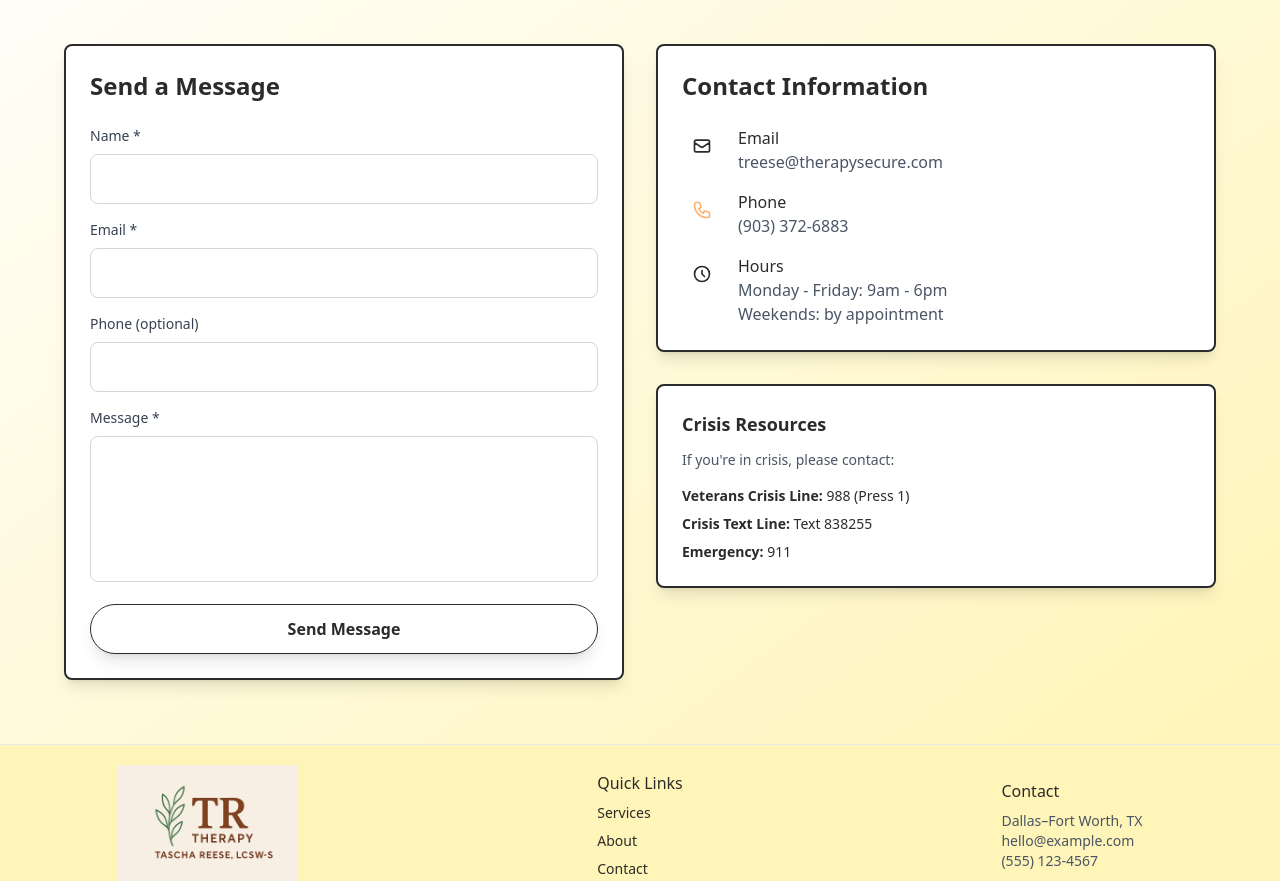
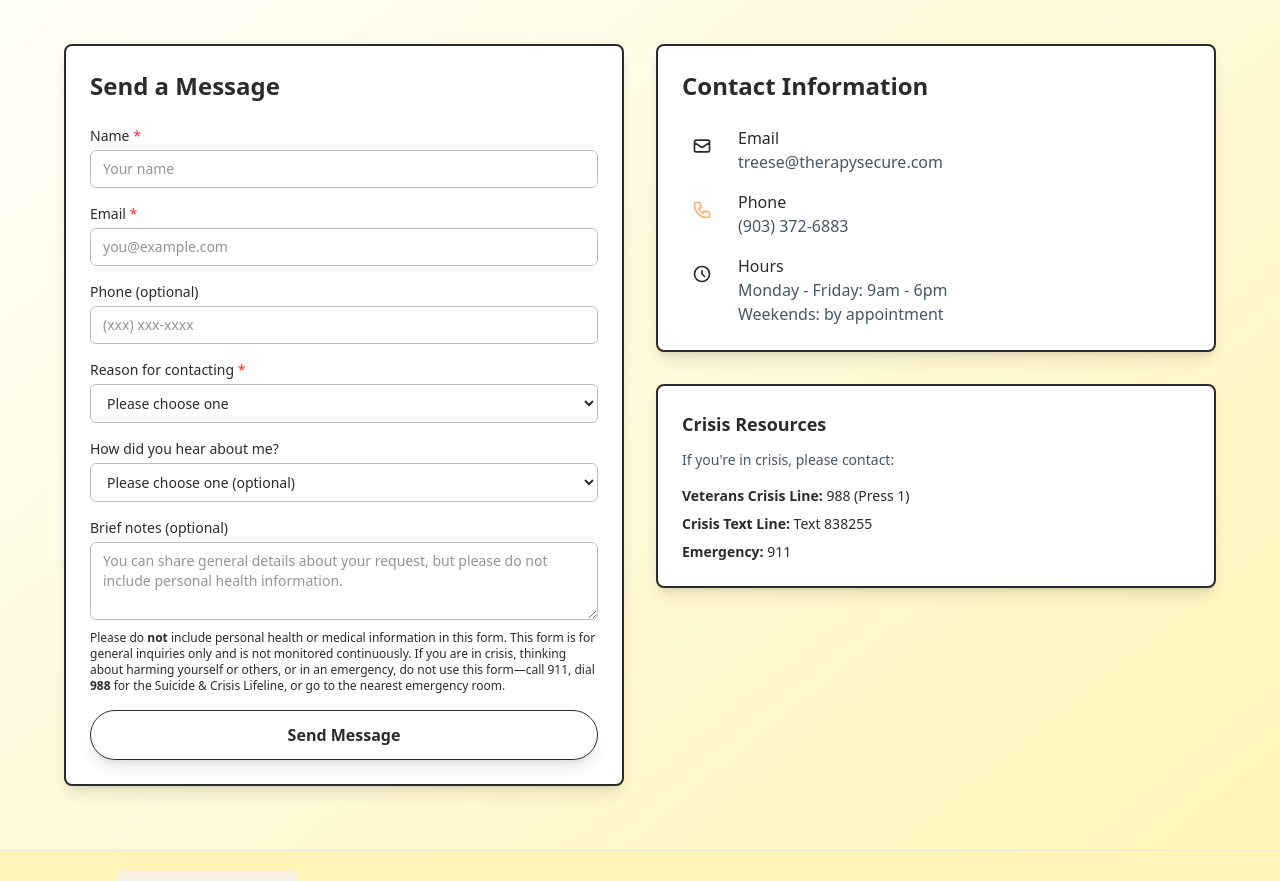
Before and after one commit to PBnJson/taschareesetherapy, a Next.js app: page / in a window 1280 px wide. Shown: the part 5460-6341 px from the top of the page. Built offline with nearby package versions, Linux system fonts and the light colour scheme.

Commit message:
supervision tag line

```diff
--- a/src/app/supervision/page.tsx
+++ b/src/app/supervision/page.tsx
@@ -89,6 +89,13 @@ export default function SupervisionPage() {
               to advance your career as a Licensed Master Social Worker. I
               provide Board Approved clinical supervision to help you achieve
               full clinical licensure (LCSW).
+            </p>
+          </div>
+
+          {/* Stylized Inspirational Text */}
+          <div className="max-w-3xl mx-auto text-center mb-16">
+            <p className="text-3xl md:text-4xl font-serif italic text-navy/80 leading-relaxed">
+              &ldquo;Time to invest in your professional future.&rdquo;
             </p>
           </div>
 
--- a/src/components/ContactSection.tsx
+++ b/src/components/ContactSection.tsx
@@ -76,81 +76,147 @@ export default function ContactSection() {
               </h2>
 
               <form onSubmit={handleSubmit} className="space-y-4">
-                <div>
+                {/* Name */}
+                <div className="space-y-1">
                   <label
                     htmlFor="name"
-                    className="block text-sm font-medium text-gray-700 mb-2"
+                    className="block text-sm font-medium text-fg"
                   >
-                    Name *
+                    Name <span className="text-red-500">*</span>
                   </label>
                   <input
-                    type="text"
                     id="name"
                     name="name"
-                    value={formData.name}
-                    onChange={handleChange}
+                    type="text"
                     required
-                    className="w-full px-4 py-3 border border-gray-300 rounded-lg focus:ring-2 focus:ring-navy focus:border-transparent transition-all"
+                    className="w-full rounded-md border border-fg/30 bg-background px-3 py-2 text-sm text-fg focus:outline-none focus:ring-2 focus:ring-accent"
+                    placeholder="Your name"
                   />
                 </div>
 
-                <div>
+                {/* Email */}
+                <div className="space-y-1">
                   <label
                     htmlFor="email"
-                    className="block text-sm font-medium text-gray-700 mb-2"
+                    className="block text-sm font-medium text-fg"
                   >
-                    Email *
+                    Email <span className="text-red-500">*</span>
                   </label>
                   <input
-                    type="email"
                     id="email"
                     name="email"
-                    value={formData.email}
-                    onChange={handleChange}
+                    type="email"
                     required
-                    className="w-full px-4 py-3 border border-gray-300 rounded-lg focus:ring-2 focus:ring-navy focus:border-transparent transition-all"
+                    className="w-full rounded-md border border-fg/30 bg-background px-3 py-2 text-sm text-fg focus:outline-none focus:ring-2 focus:ring-accent"
+                    placeholder="you@example.com"
                   />
                 </div>
 
-                <div>
+                {/* Phone (optional) */}
+                <div className="space-y-1">
                   <label
                     htmlFor="phone"
-                    className="block text-sm font-medium text-gray-700 mb-2"
+                    className="block text-sm font-medium text-fg"
                   >
                     Phone (optional)
                   </label>
                   <input
-                    type="tel"
                     id="phone"
                     name="phone"
-                    value={formData.phone}
-                    onChange={handleChange}
-                    className="w-full px-4 py-3 border border-gray-300 rounded-lg focus:ring-2 focus:ring-navy focus:border-transparent transition-all"
+                    type="tel"
+                    className="w-full rounded-md border border-fg/30 bg-background px-3 py-2 text-sm text-fg focus:outline-none focus:ring-2 focus:ring-accent"
+                    placeholder="(xxx) xxx-xxxx"
                   />
                 </div>
 
-                <div>
+                {/* Reason for contacting (dropdown) */}
+                <div className="space-y-1">
+                  <label
+                    htmlFor="reason"
+                    className="block text-sm font-medium text-fg"
+                  >
+                    Reason for contacting{" "}
+                    <span className="text-red-500">*</span>
+                  </label>
+                  <select
+                    id="reason"
+                    name="reason"
+                    required
+                    className="w-full rounded-md border border-fg/30 bg-background px-3 py-2 text-sm text-fg focus:outline-none focus:ring-2 focus:ring-accent"
+                    defaultValue=""
+                  >
+                    <option value="" disabled>
+                      Please choose one
+                    </option>
+                    <option value="consult">Schedule a consultation</option>
+                    <option value="general">General question</option>
+                    <option value="speaking">
+                      Speaking engagement / workshop
+                    </option>
+                    <option value="collaboration">
+                      Referral / collaboration
+                    </option>
+                    <option value="other">Other non-urgent request</option>
+                  </select>
+                </div>
+
+                {/* How did you hear about me? (dropdown) */}
+                <div className="space-y-1">
+                  <label
+                    htmlFor="referralSource"
+                    className="block text-sm font-medium text-fg"
+                  >
+                    How did you hear about me?
+                  </label>
+                  <select
+                    id="referralSource"
+                    name="referralSource"
+                    className="w-full rounded-md border border-fg/30 bg-background px-3 py-2 text-sm text-fg focus:outline-none focus:ring-2 focus:ring-accent"
+                    defaultValue=""
+                  >
+                    <option value="" disabled>
+                      Please choose one (optional)
+                    </option>
+                    <option value="google">Google / online search</option>
+                    <option value="friend">Friend or family</option>
+                    <option value="provider">Another provider</option>
+                    <option value="social">Social media</option>
+                    <option value="other">Other</option>
+                  </select>
+                </div>
+
+                {/* Short message with no-PHI warning */}
+                <div className="space-y-1">
                   <label
                     htmlFor="message"
-                    className="block text-sm font-medium text-gray-700 mb-2"
+                    className="block text-sm font-medium text-fg"
                   >
-                    Message *
+                    Brief notes (optional)
                   </label>
                   <textarea
                     id="message"
                     name="message"
-                    value={formData.message}
-                    onChange={handleChange}
-                    required
-                    rows={5}
-                    className="w-full px-4 py-3 border border-gray-300 rounded-lg focus:ring-2 focus:ring-navy focus:border-transparent transition-all resize-none"
+                    rows={3}
+                    className="w-full rounded-md border border-fg/30 bg-background px-3 py-2 text-sm text-fg focus:outline-none focus:ring-2 focus:ring-accent"
+                    placeholder="You can share general details about your request, but please do not include personal health information."
                   />
+                  <p className="text-xs text-muted-foreground">
+                    Please do <span className="font-semibold">not</span> include
+                    personal health or medical information in this form. This
+                    form is for general inquiries only and is not monitored
+                    continuously. If you are in crisis, thinking about harming
+                    yourself or others, or in an emergency, do not use this
+                    form—call 911, dial{" "}
+                    <span className="font-semibold">988</span> for the Suicide
+                    &amp; Crisis Lifeline, or go to the nearest emergency room.
+                  </p>
                 </div>
 
+                {/* Submit button + status messages (your existing code) */}
                 <Button
                   type="submit"
                   disabled={isSubmitting}
-                  className="w-full border-1 border-fg bg-transparent text-fg hover:bg-accent/10"
+                  className="w-full border border-fg bg-transparent text-fg hover:bg-accent/10"
                 >
                   {isSubmitting ? "Sending..." : "Send Message"}
                 </Button>
```
